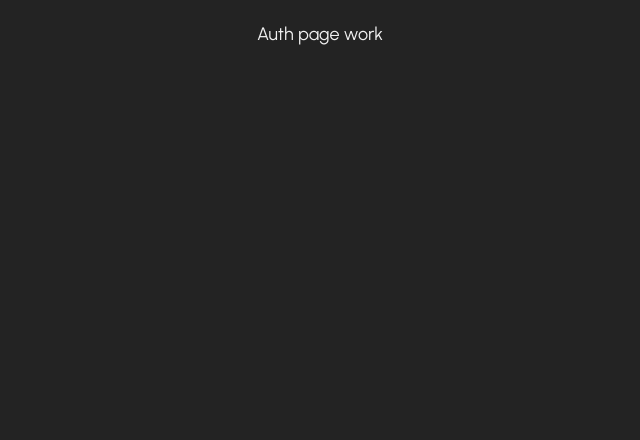
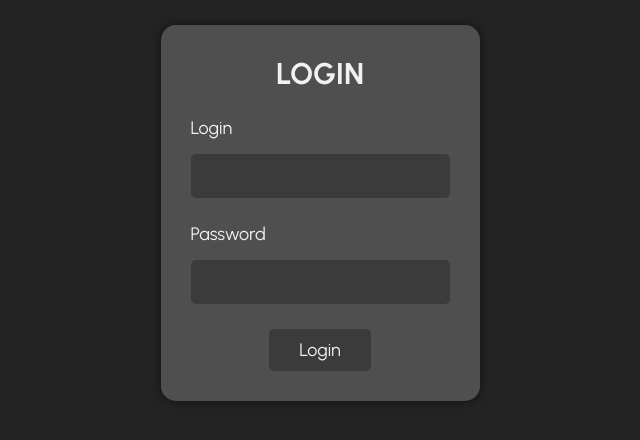
Before and after one commit to anatonokao/simple-react-form-auth, a React (Create React App) app: page /auth in a window 1280 px wide. Shown: the top 440 px of the page, without its empty margins (320-960 px from the left). Built offline with nearby package versions, Linux system fonts and the light colour scheme; the HTML template or start-up script is replaced by a standard one.

Commit message:
feat: add form layout, add styles for form

```diff
--- /dev/null
+++ b/src/components/AuthForm/AuthForm.module.css
@@ -0,0 +1,57 @@
+.form {
+    display: flex;
+    flex-direction: column;
+    padding: 30px;
+    background-color: #4f4f4f;
+    border-radius: 15px;
+    line-height: normal;
+    gap: 25px;
+    box-shadow: 0 0 10px rgba(0, 0, 0, 0.54);
+    justify-content: center;
+    align-items: center;
+}
+
+.formTitle {
+    display: flex;
+    justify-content: center;
+    font-weight: 700;
+    font-size: 30px;
+}
+
+.form label {
+    gap: 15px;
+    display: flex;
+    flex-direction: column;
+}
+
+.form input {
+    display: flex;
+    flex-direction: column;
+    font-size: 20px;
+    padding: 10px 15px;
+    border-radius: 5px;
+    background-color: #3b3b3b;
+    color: #f1f1f1;
+    transition: all .3s ease;
+}
+
+.form input:focus {
+    background-color: #e8e8e8;
+    color: #171717;
+}
+
+.submitBtn {
+    padding: 10px 30px;
+    border-radius: 5px;
+    color: #f1f1f1;
+    font-size: 18px;
+    background-color: #3b3b3b;
+    transition: all .3s ease;
+    box-shadow: 0 0 0 rgba(0, 0, 0, 0.49);
+}
+
+.submitBtn:hover {
+    color: #eeeeee;
+    background-color: #646464;
+    box-shadow: 0 0 10px rgba(42, 42, 42, 0.51);
+}
--- /dev/null
+++ b/src/components/AuthForm/AuthForm.tsx
@@ -0,0 +1,28 @@
+import React, { FormEvent } from 'react';
+import styles from './AuthForm.module.css';
+
+const AuthForm = () => {
+  const handleSubmit = (e: FormEvent) => {
+    e.preventDefault();
+    console.log(e);
+  };
+
+  return (
+    <form className={styles.form} onSubmit={(e) => handleSubmit(e)}>
+      <h3 className={styles.formTitle}>LOGIN</h3>
+      <label>
+        Login
+        <input type="text" id={'login'} />
+      </label>
+      <label>
+        Password
+        <input type="password" id={'pass'} />
+      </label>
+      <button type="submit" className={styles.submitBtn}>
+        Login
+      </button>
+    </form>
+  );
+};
+
+export default AuthForm;
--- a/src/pages/AuthPage/AuthPage.tsx
+++ b/src/pages/AuthPage/AuthPage.tsx
@@ -1,7 +1,12 @@
 import React from 'react';
+import AuthForm from '../../components/AuthForm/AuthForm';
 
 const AuthPage = () => {
-  return <div>Auth page work</div>;
+  return (
+    <div className={'_container'}>
+      <AuthForm />
+    </div>
+  );
 };
 
 export default AuthPage;
```
